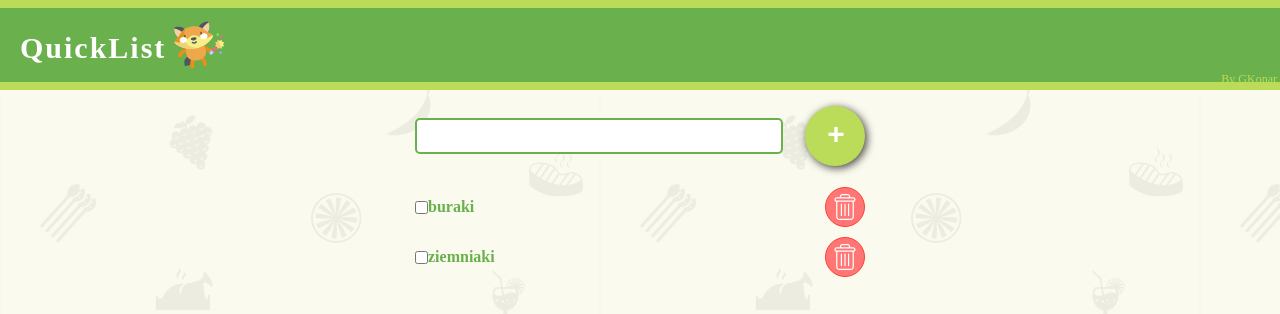
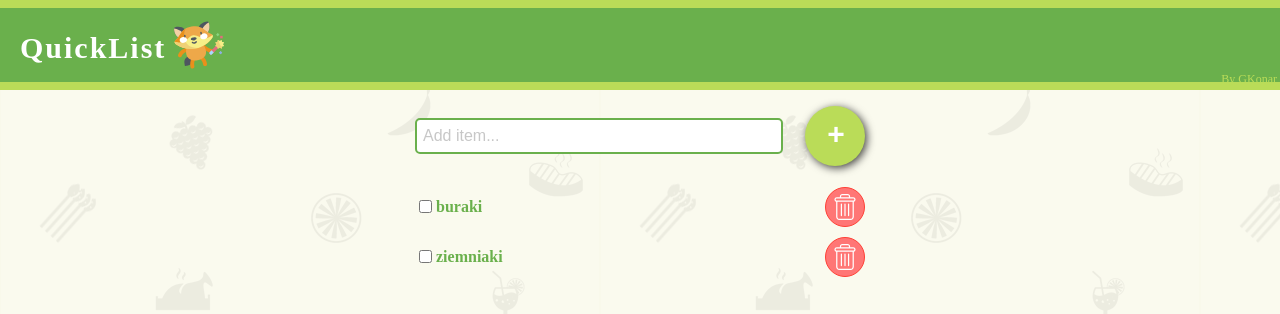
Before and after one commit to GKonar/QuickList, a React (Create React App) app: page / in a window 1280 px wide. Shown: the top 314 px of the page. Built offline with nearby package versions, Linux system fonts and the light colour scheme; a web font is replaced by a local one.

Commit message:
use cystom hooks , style tweaks

```diff
--- a/src/components/AddItemForm.js
+++ b/src/components/AddItemForm.js
@@ -1,4 +1,5 @@
-import React, { useState, useContext } from 'react'
+import React, { useContext } from 'react';
+import useInputState from '../hooks/useInputState';
 import styled from 'styled-components';
 import { sizes } from '../helpers/sizes';
 import { ItemsContext } from '../context/items.context';
@@ -26,6 +27,11 @@ const StyledInput = styled.input`
 
   &:focus {
     border: 4px solid #6ab04c;
+  }
+
+  &::placeholder {
+    opacity: .4;
+    padding-left: ${({ theme }) => theme.padding.xsmall};
   }
 
   ${sizes.mobileL} {
@@ -72,23 +78,17 @@ const StyledButton = styled.button`
 
 function Input() {
   const { addItem } = useContext(ItemsContext);
-
-  const [value, setValue] = useState('');
-  const handleChange = (e) => {
-    setValue(e.target.value);
-  }
+  const [value, setValue, reset] = useInputState('');
 
   const handleSubmit = (e) => {
     e.preventDefault();
-    if (value !== '') {
-      console.log(value);
-    }
-    setValue('');
+    if (value !== '') return
+    reset();
   }
 
   return (
     <StyledForm onSubmit={handleSubmit}>
-      <StyledInput onChange={handleChange} type="text" name="search" value={value} />
+      <StyledInput onChange={setValue} type="text" name="search" value={value} placeholder='Add item...' />
       <StyledButton onClick={() => addItem(value)} type="submit"><span>+</span></StyledButton>
     </StyledForm>
   )
--- a/src/components/ListItem.js
+++ b/src/components/ListItem.js
@@ -1,9 +1,9 @@
-import React, { useContext, useState } from 'react';
+import React, { useContext } from 'react';
 import styled from 'styled-components';
+import { ItemsContext } from '../context/items.context';
+import { ReactComponent as Bin } from '../assets/icons/bin.svg';
+import useToggle from '../hooks/useToggle';
 
-import { ItemsContext } from '../context/items.context';
-
-import { ReactComponent as Bin } from '../assets/icons/bin.svg';
 
 const Item = styled.li`
   list-style-type: none;
@@ -12,11 +12,10 @@ const Item = styled.li`
   display: flex;
   align-items: center;
   justify-content: space-between;
-  transition: 3s;
 `
 
 const ItemName = styled.p`
-  transition: 3s;
+  transition: 1s;
 `
 
 const NameWrap = styled.div`
@@ -45,21 +44,19 @@ const RemoveButton = styled.button`
 `
 
 const Checkbox = styled.input`
-  margin: ${({ theme }) => theme.margin.small}  0;
+  margin: ${({ theme }) => theme.margin.xsmall};
+  position: relative;
+  top: -1px;
 `
 
 function ListItem({ name, id }) {
   const { removeItem } = useContext(ItemsContext);
-  const [checked, setChecked] = useState(false);
-
-  const handleCheck = (e, checked) => {
-    setChecked(e.target.checked);
-  }
+  const [checked, setChecked] = useToggle(false);
 
   return (
     <Item style={{ order: checked ? '1' : '-1' }}>
       <NameWrap>
-        <Checkbox type="checkbox" onChange={(e) => handleCheck(e, checked)} checked={checked} />
+        <Checkbox type="checkbox" onChange={(e) => setChecked(e, checked)} checked={checked} />
         <ItemName style={{ opacity: checked ? '.5' : '1' }}>{name}</ItemName>
       </NameWrap>
       <RemoveButton onClick={() => removeItem(id)}><span><Bin /></span></RemoveButton>
```
